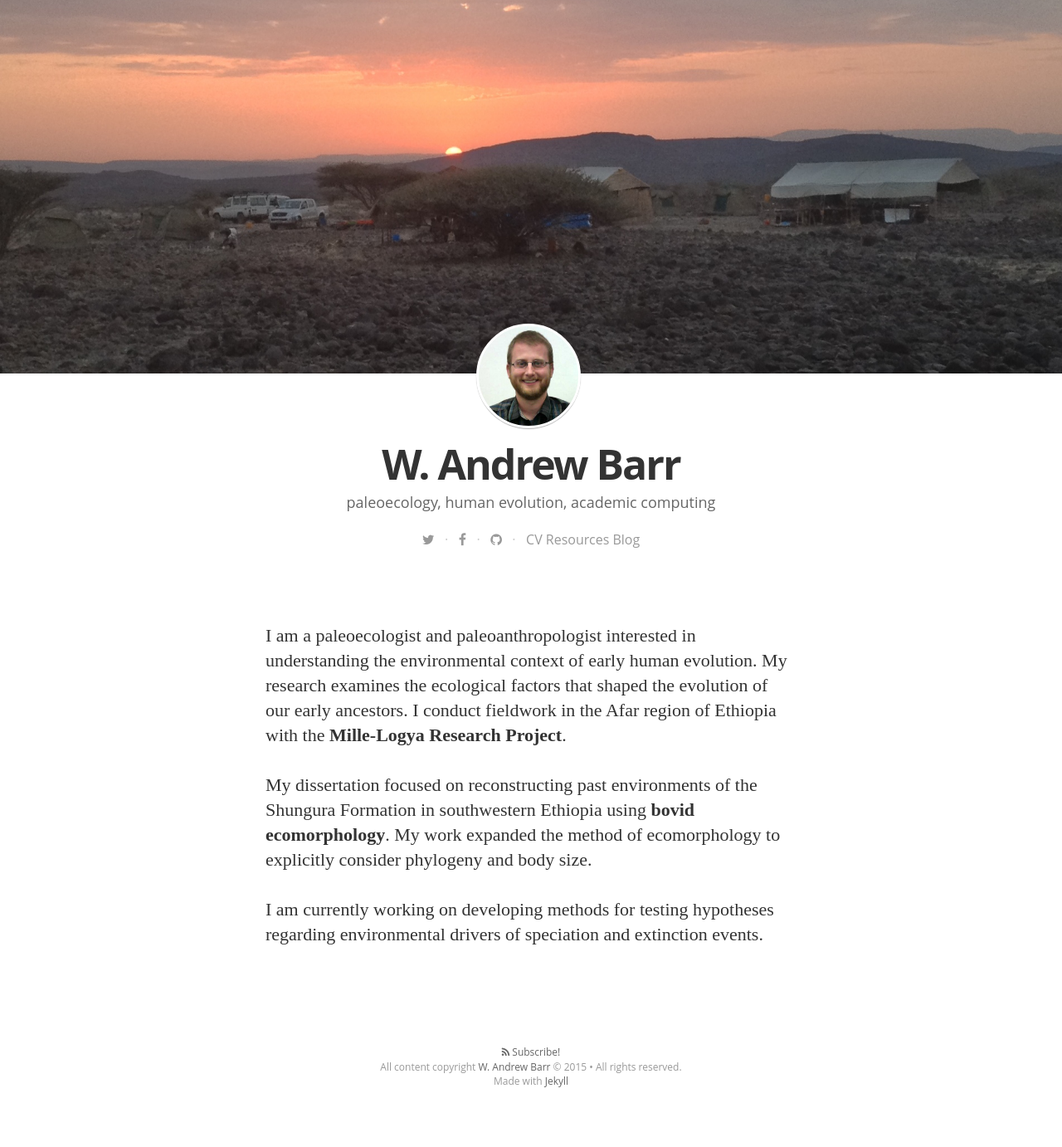
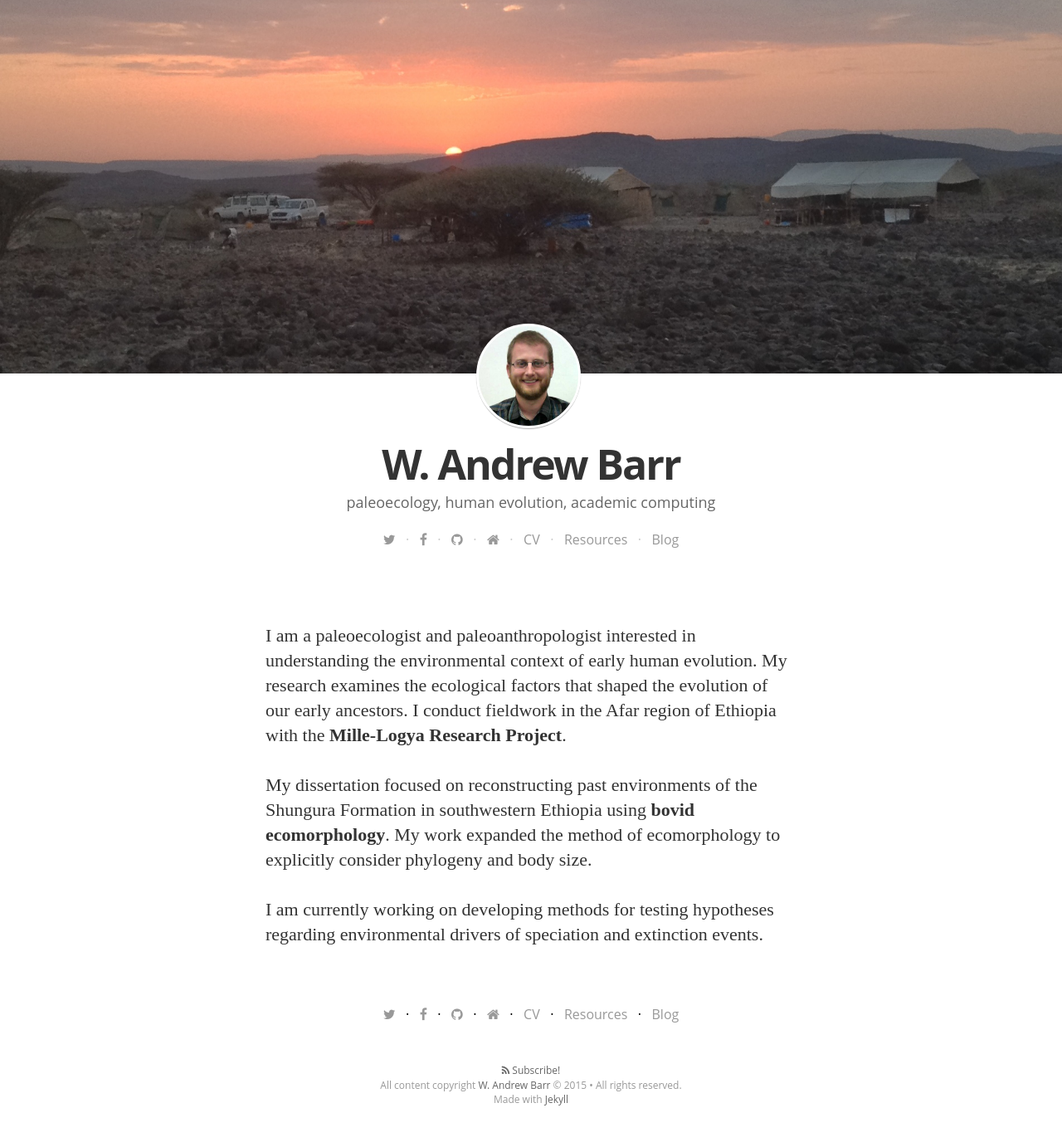
Before and after one commit to wabarr/personal, a Jekyll site: the page built from index.html, in a window 1280 px wide. Shown: the whole page at 83% size. Built offline with Jekyll 4.4.1, drawn with Linux system fonts in a browser that asks for light colours; nearby versions of some CDN libraries; some web fonts are replaced; Markdown is read by kramdown in place of the engine named in the settings; before the commit the page ends 1360 px from its top, so only the background shows below that.

Commit message:
sorted out nav menu

```diff
--- a/_includes/aboutme.html
+++ b/_includes/aboutme.html
@@ -1,6 +1,6 @@
 
-<article class="post">
-<section class="post-content">
+
+
 
 <p>
 I am a paleoecologist and paleoanthropologist interested in understanding the environmental context of early human evolution. My research examines the ecological factors that shaped the evolution of our early ancestors. I conduct fieldwork in the Afar region of Ethiopia with the <strong>Mille-Logya Research Project</strong>.
@@ -14,6 +14,3 @@
 <p>
 I am currently working on developing methods for testing hypotheses regarding environmental drivers of speciation and extinction events.
 </p>
-
-</section>
-</article>
--- a/_includes/social_and_pagelinks.html
+++ b/_includes/social_and_pagelinks.html
@@ -7,7 +7,17 @@
             &nbsp;&nbsp;·&nbsp;&nbsp;
         {% endif %}
       {% endfor %}
+
+	  <a class="icon-home" href="{{ site.baseurl }}/">
+	     <i class="fa fa-home"></i>
+	  </a>
+	  &nbsp;&nbsp;·&nbsp;&nbsp;
 	  <a href="{{site.baseurl}}/CV/">CV</a>
+	  &nbsp;&nbsp;·&nbsp;&nbsp;
       <a href="{{site.baseurl}}/resources/">Resources</a>
+	  &nbsp;&nbsp;·&nbsp;&nbsp;
 	  <a href="{{site.baseurl}}/ancienteco/">Blog</a>
+
+
+
     </div>
--- a/_layouts/default.html
+++ b/_layouts/default.html
@@ -16,7 +16,11 @@
 
     <!-- content end -->
 
-    {% include footer.html %}
+    <div id="footer-links"></div>
+    <script>$("#footer-links").html($(".custom-links").html()).css("text-align","center");
+    $("#footer-links a").css("color","#999").css("text-decoration","none")</script>
+
+	{% include footer.html %}
     {% include javascripts.html %}
 
   </body>
--- a/_layouts/page.html
+++ b/_layouts/page.html
@@ -4,7 +4,6 @@
 <html>
   {% include head.html %}
   <body itemscope itemtype="http://schema.org/Article">
-    {% include header.html %}
 
     <main class="content" role="main">
 
@@ -56,9 +55,11 @@
       <div class="inner">
         <h1 class="blog-title">{{ site.title }}</h1>
         <h2 class="blog-description">{{ site.description }}</h2>
-        <a href="{{site.baseurl}}/" class="btn">Back to Overview</a>
+        <div id="footer-links"></div>
       </div>
     </div>
     {% include javascripts.html %}
   </body>
+  <script>$("#footer-links").html($(".blog-header").html());
+  $("#footer-links a").css("color","white").css("text-decoration","none")</script>
 </html>
--- a/index.html
+++ b/index.html
@@ -1,6 +1,8 @@
 ---
 layout: default
 ---
+
+{% include javascripts.html %}
 
 <div class="teaserimage">
     <div class="teaserimage-image" {% if site.cover %}style="background-image: url({{ site.cover }})"{% endif %}>
@@ -19,7 +21,11 @@
 
 
 <main class="content" role="main">
+  <article class="post">
+	  <sectiom class=post-content>
 
-  {% include aboutme.html %}
+  		{% include aboutme.html %}
 
+	   </section>
+  </article>
 </main>
```
Also changed, not shown: ancienteco/index.html (+6 -3 lines).
